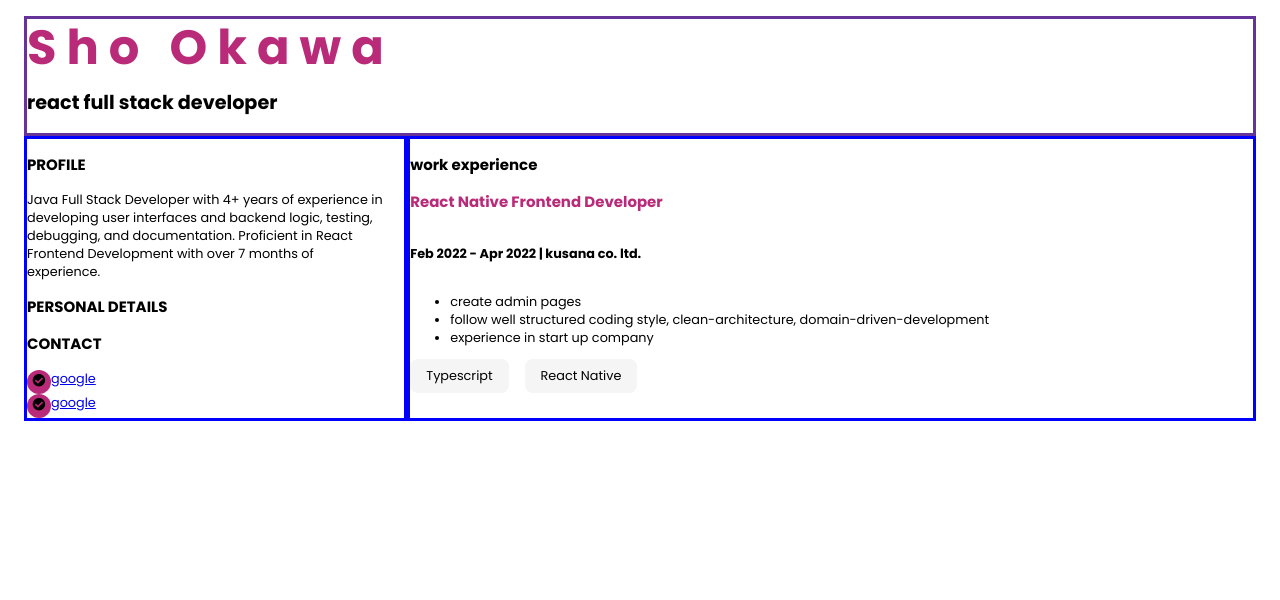
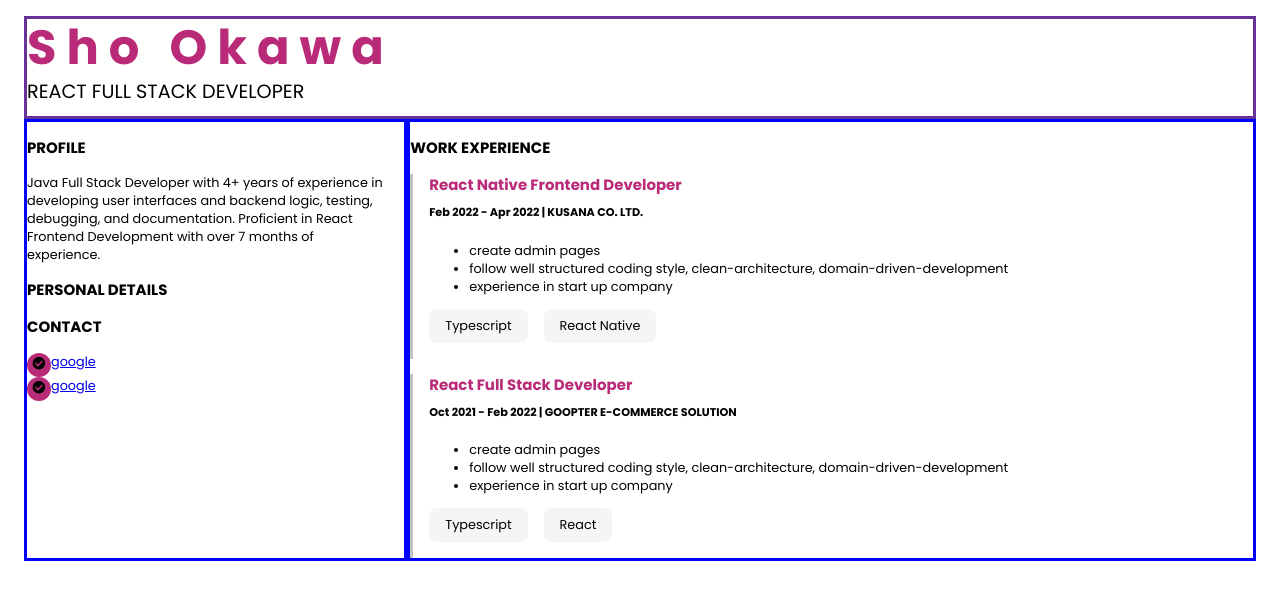
Before and after one commit to SOunit/resume-angular, an Angular app: page / in a window 1280 px wide. Shown: the top 600 px of the page. Built offline with nearby package versions, Linux system fonts and the light colour scheme.

Commit message:
fix styles and data

```diff
--- a/src/app/app.component.html
+++ b/src/app/app.component.html
@@ -60,6 +60,7 @@
         </div>
         <!-- main -->
         <div style="border: 3px solid blue; width: 70%">
+          <h3 class="section-title">work experience</h3>
           <app-experience
             *ngFor="let experience of experiences"
             [experience]="experience"
--- a/src/app/app.component.scss
+++ b/src/app/app.component.scss
@@ -14,6 +14,13 @@ body {
   margin-top: 5px;
   margin-bottom: 5px;
   line-height: 3rem;
+}
+
+.role {
+  text-transform: uppercase;
+  font-weight: 500;
+  margin-top: 0px;
+  margin-bottom: 10px;
 }
 
 .section-title {
--- a/src/app/app.component.ts
+++ b/src/app/app.component.ts
@@ -22,5 +22,16 @@ export class AppComponent {
       ],
       skills: ['Typescript', 'React Native'],
     },
+    {
+      jobTitle: 'React Full Stack Developer',
+      term: 'Oct 2021 - Feb 2022',
+      companyName: 'goopter E-commerce solution',
+      appeals: [
+        'create admin pages',
+        'follow well structured coding style, clean-architecture, domain-driven-development',
+        'experience in start up company',
+      ],
+      skills: ['Typescript', 'React'],
+    },
   ];
 }
--- a/src/app/experience/experience.component.html
+++ b/src/app/experience/experience.component.html
@@ -1,16 +1,17 @@
-<h3 class="section-title">work experience</h3>
-<h3 class="main-color job-title">React Native Frontend Developer</h3>
-<div style="display: flex; justify-content: space-between; align-items: center">
-  <h4>Feb 2022 - Apr 2022 | kusana co. ltd.</h4>
+<div class="experience">
+  <h3 class="main-color job-title">
+    {{ experience.jobTitle }}
+  </h3>
+  <div
+    style="display: flex; justify-content: space-between; align-items: center"
+  >
+    <h4 class="time-company-name">
+      {{ experience.term }} |
+      <span class="company-name">{{ experience.companyName }}</span>
+    </h4>
   </div>
-<!-- description -->
   <ul>
-  <li>create admin pages</li>
-  <li>
-    follow well structured coding style, clean-architecture,
-    domain-driven-development
-  </li>
-  <li>experience in start up company</li>
+    <li *ngFor="let appeal of experience.appeals">{{ appeal }}</li>
   </ul>
   <div style="display: flex">
     <app-skill-icon
@@ -18,3 +19,4 @@
       [title]="skill"
     ></app-skill-icon>
   </div>
+</div>
--- a/src/app/experience/experience.component.scss
+++ b/src/app/experience/experience.component.scss
@@ -1,6 +1,19 @@
-.role {
+.experience {
+  border-left: 3px solid #c6c3c3;
+  padding-bottom: 1rem;
+  padding-left: 1rem;
+}
+
+.job-title {
+  margin-bottom: 0;
+}
+
+.time-company-name {
+  margin-top: 0.5rem;
+  margin-bottom: 0.5rem;
+  font-size: 0.7rem;
+}
+
+.company-name {
   text-transform: uppercase;
-  font-weight: 500;
-  margin-top: 0px;
-  margin-bottom: 10px;
 }
```
Lines whose indentation alone changed are shown as unchanged.
